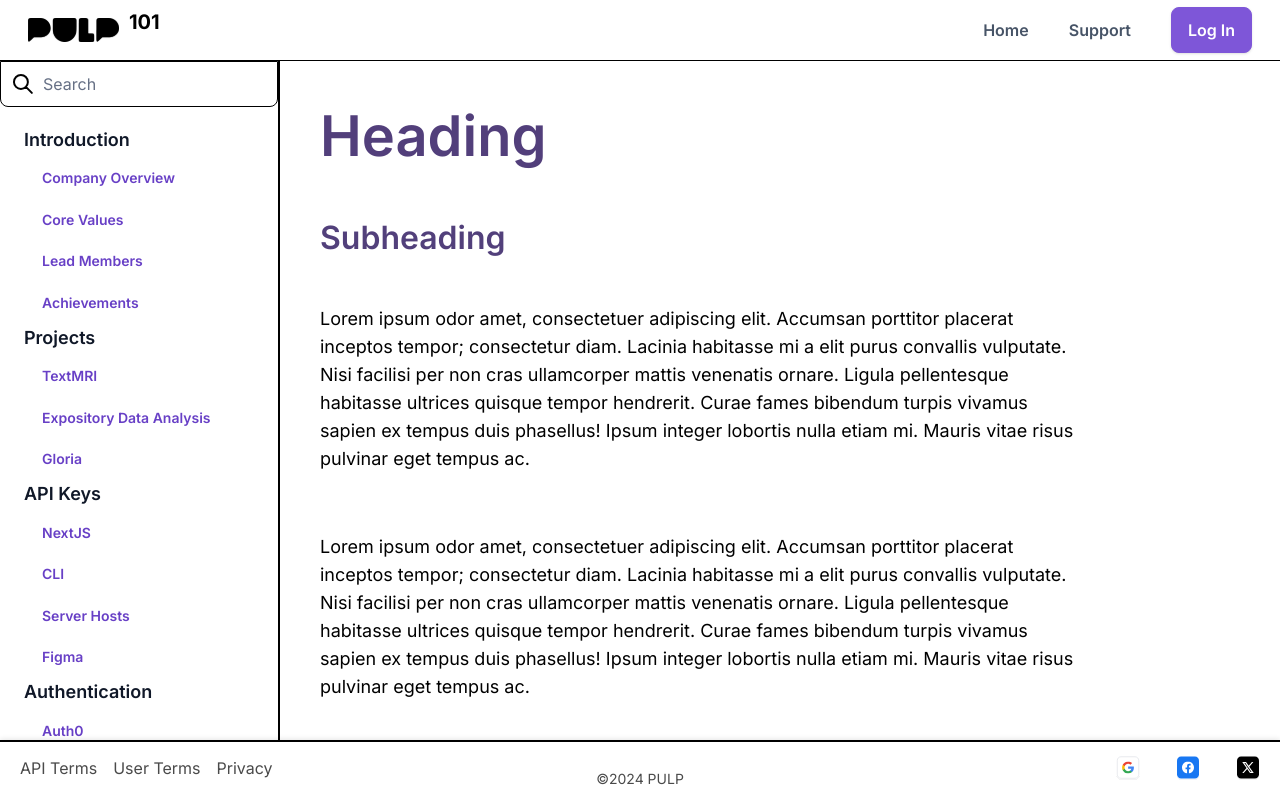
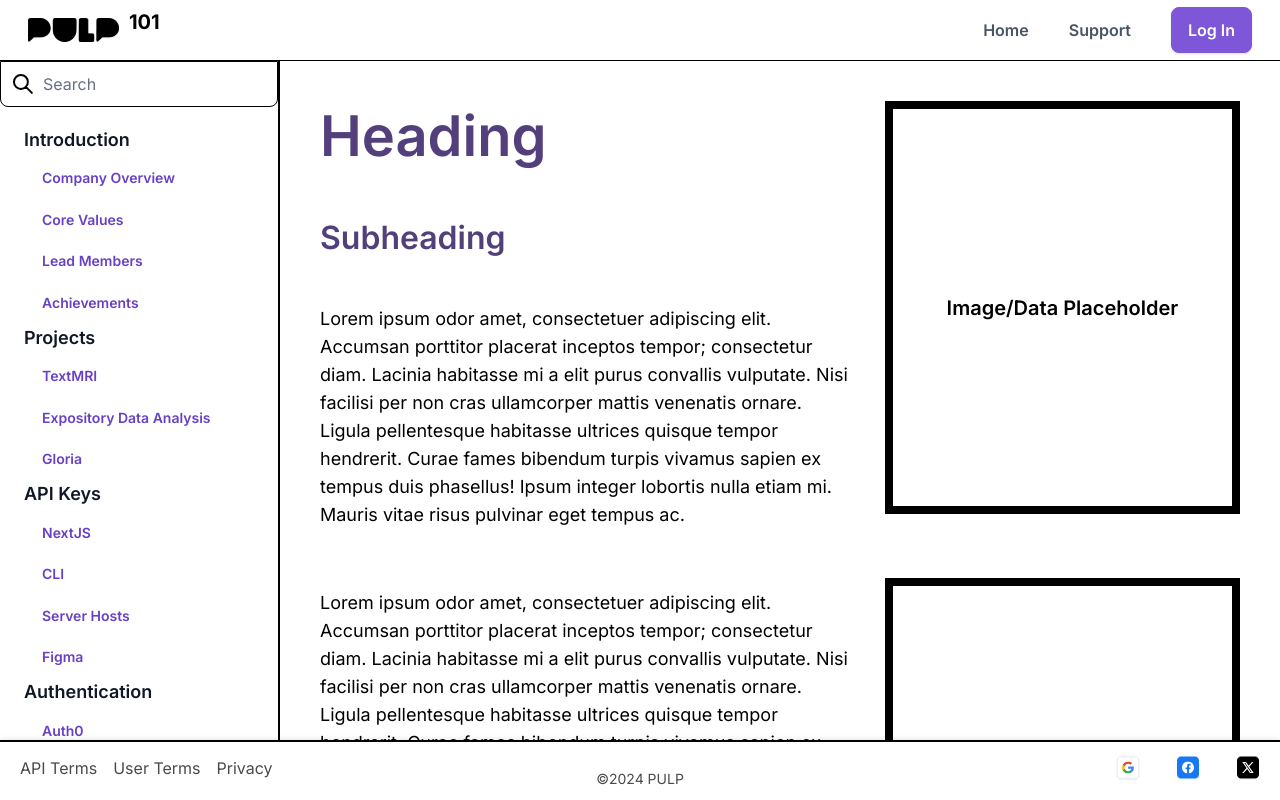
Before and after one commit to pulpshah/pulp101, a Next.js app: page / in a window 1280 px wide. Built offline with nearby package versions, Linux system fonts and the light colour scheme.

Commit message:
Prepared for Linking

```diff
--- a/src/components/PageContents.tsx
+++ b/src/components/PageContents.tsx
@@ -1,9 +1,11 @@
+import Image from 'next/image'; // Import Image component
+
 export default function PageContents() {
     return (
-        <div className="flex-1 p-5 bg-white overflow-y-auto">
-          <div className="mx-auto relative">
-            {/* Content */}
-            <div className="relative w-full max-w-[760px]">
+        <div className="flex-1 p-5 bg-white overflow-x-auto">
+            <div className="mx-auto relative flex flex-col lg:flex-row lg:gap-8">
+                {/* Text Content */}
+                <div className="relative w-full lg:w-[60%] max-w-[760px]">
                     <div className="text-[#523f7b] text-[56px] font-semibold leading-[70px] mb-8">Heading</div>
                     <div className="text-[#52407b] text-[32px] font-semibold leading-[70px] mb-8">Subheading</div>
                     <div className="text-black text-lg mb-8">
@@ -23,16 +25,15 @@ export default function PageContents() {
                         Lorem ipsum odor amet, consectetuer adipiscing elit. Accumsan porttitor placerat inceptos tempor; consectetur diam. Lacinia habitasse mi a elit purus convallis vulputate. Nisi facilisi per non cras ullamcorper mattis venenatis ornare. Ligula pellentesque habitasse ultrices quisque tempor hendrerit. Curae fames bibendum turpis vivamus sapien ex tempus duis phasellus! Ipsum integer lobortis nulla etiam mi. Mauris vitae risus pulvinar eget tempus ac.
                         <br /><br />
                     </div>
-              <div className="text-black text-lg mb-8">
-                Lorem ipsum odor amet, consectetuer adipiscing elit. Accumsan porttitor placerat inceptos tempor; consectetur diam. Lacinia habitasse mi a elit purus convallis vulputate. Nisi facilisi per non cras ullamcorper mattis venenatis ornare. Ligula pellentesque habitasse ultrices quisque tempor hendrerit. Curae fames bibendum turpis vivamus sapien ex tempus duis phasellus! Ipsum integer lobortis nulla etiam mi. Mauris vitae risus pulvinar eget tempus ac.
-                <br /><br />
                 </div>
+                {/* Image/Data Placeholders */}
+                <div className="lg:w-[40%] flex flex-col lg:gap-8">
+                    <div className="border-8 border-black h-[413px] flex items-center justify-center mb-8">
+                        <div className="text-black text-xl font-semibold">Image/Data Placeholder</div>
                     </div>
                     <div className="border-8 border-black h-[413px] flex items-center justify-center">
                         <div className="text-black text-xl font-semibold">Image/Data Placeholder</div>
                     </div>
-            <div className="border-8 border-black h-[413px] flex items-center justify-center mt-8">
-              <div className="text-black text-xl font-semibold">Image/Data Placeholder</div>
                 </div>
             </div>
         </div>
--- a/src/components/subcomponents/Search.tsx
+++ b/src/components/subcomponents/Search.tsx
@@ -39,7 +39,7 @@ export default function Search() {
         <div ref={searchBoxRef} className="w-full">
             {/* Search Box */}
             <div
-                className="w-full p-2.5 bg-white rounded-bl-lg rounded-br-lg border border-black flex items-center gap-2"
+                className="w-full p-2.5 bg-white rounded-bl-lg rounded-br-lg border border-black flex items-center gap-2 cursor-pointer hover:bg-gray-100 transition-colors"
                 onClick={handleSearchBoxClick}
             >
                 {/* Icon */}
```
Lines whose indentation alone changed are shown as unchanged.
